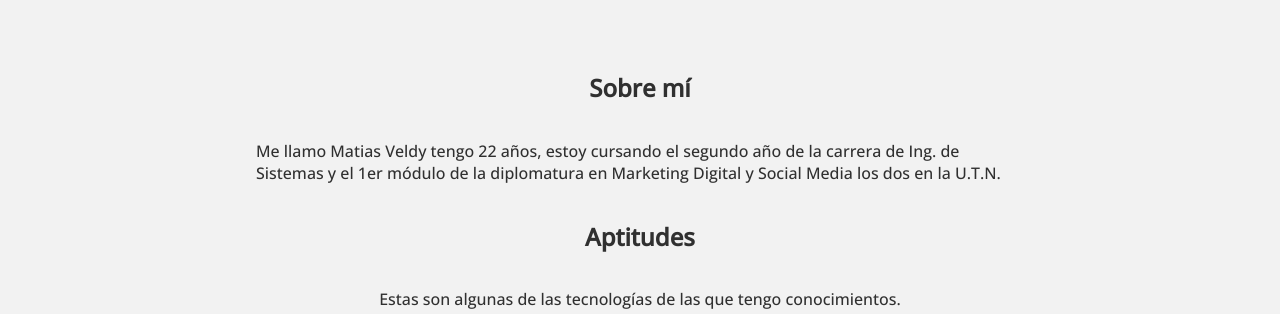
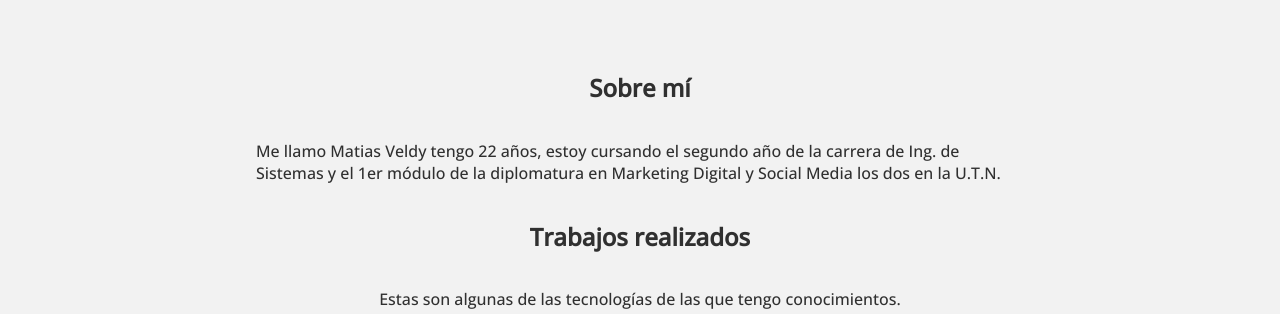
Before and after one commit to MatiasVeldy/Portfolio, a plain HTML site: page index.html in a window 1280 px wide. Shown: the part 848-1162 px from the top of the page. Drawn offline with nearby package versions, Linux system fonts and the light colour scheme.

Commit message:
Update index.html

```diff
--- a/index.html
+++ b/index.html
@@ -54,7 +54,7 @@
            <!--Tengo el objetivo de involucrarme en proyectos sean grupales o no, donde pueda explorar mi carrera y ganar experiencia.!-->
 
         </p>
-        <h2>Aptitudes</h2>
+        <h2>Trabajos realizados</h2>
         <p>
             Estas son algunas de las tecnologías de las que tengo conocimientos.
         </p>
```
